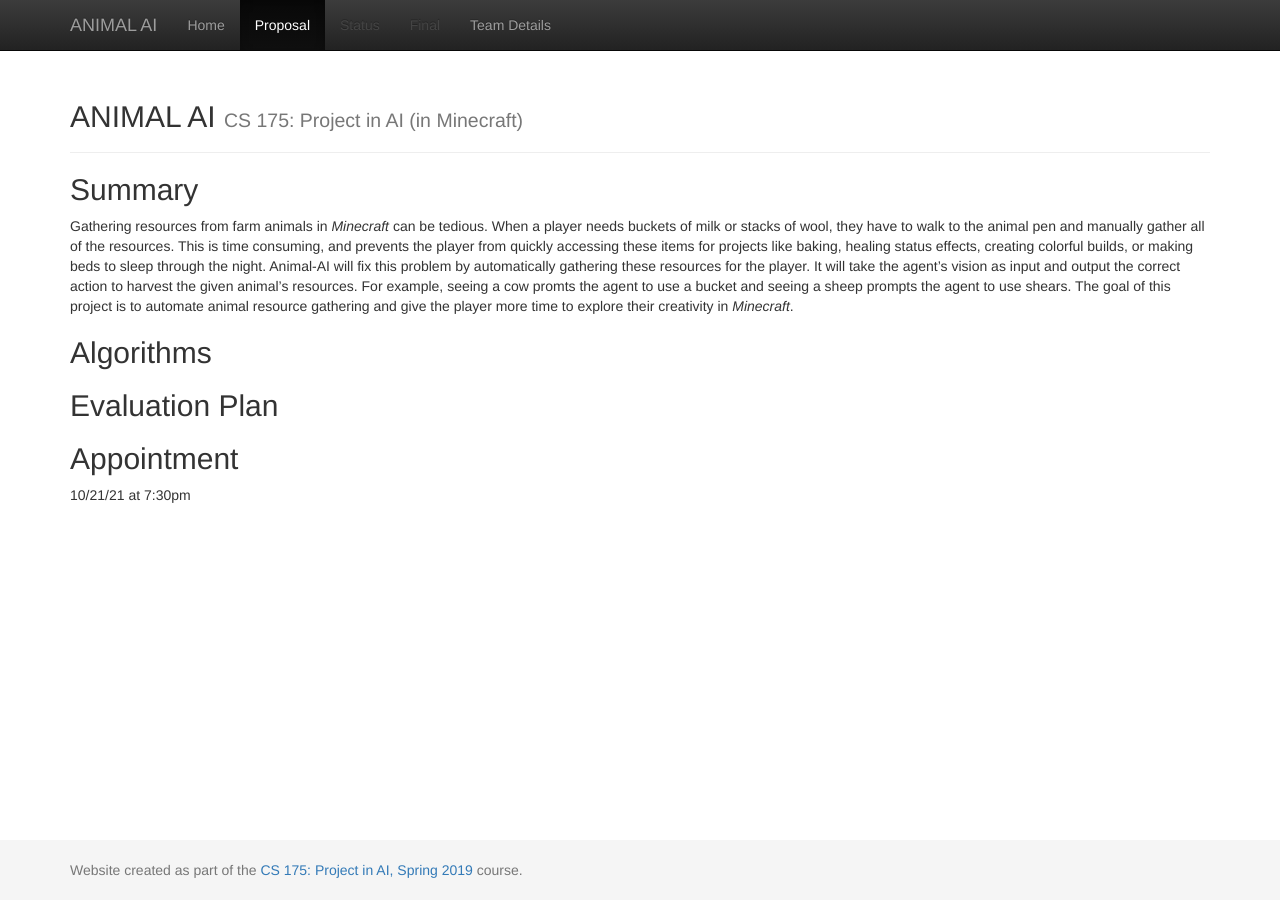
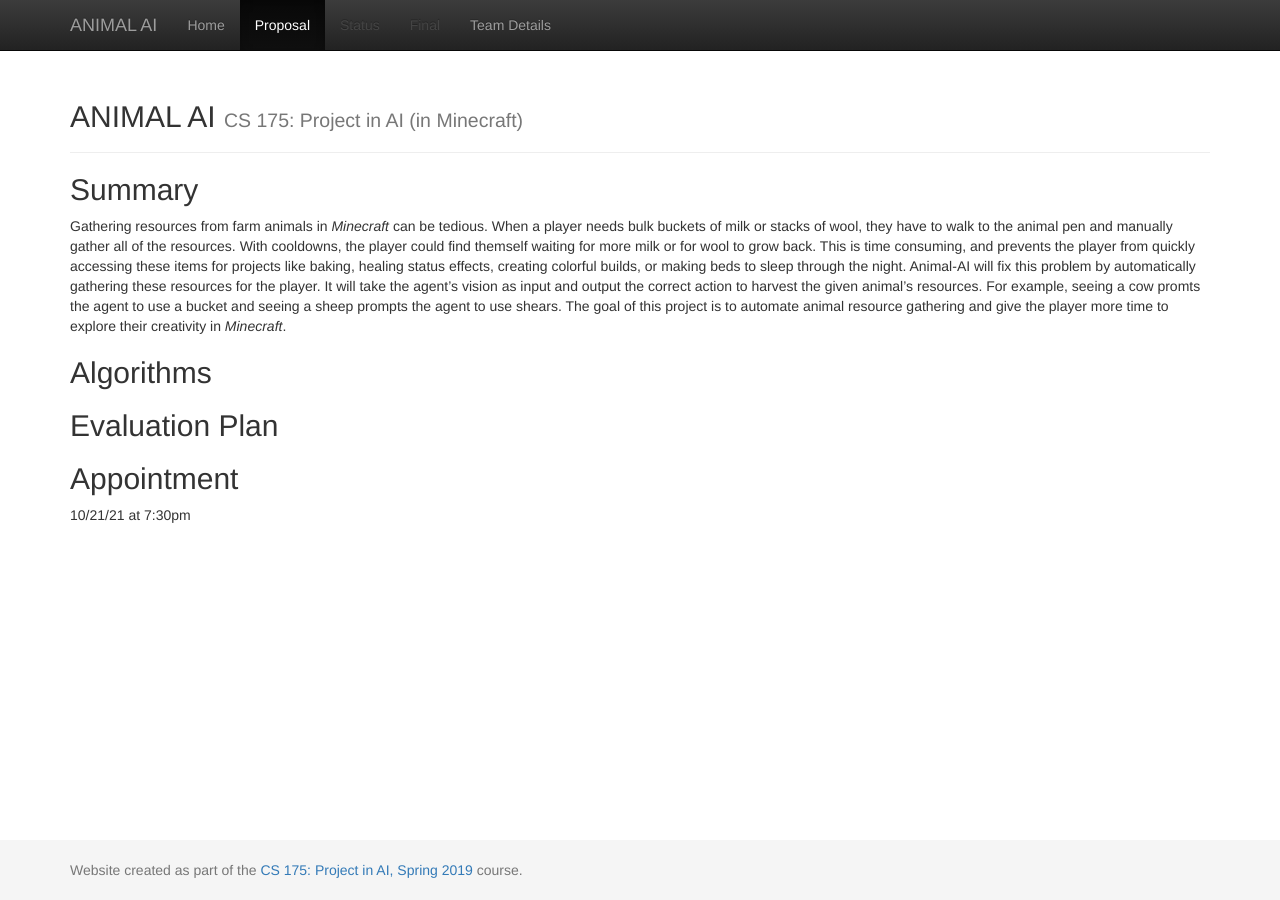
Before and after one commit to brandonmeyer/BarnyardBot, a Jekyll site: the page built from docs/proposal.md, in a window 1280 px wide. Built offline with Jekyll 4.4.1, drawn with Linux system fonts in a browser that asks for light colours.

Commit message:
Update proposal.md

```diff
--- a/docs/proposal.md
+++ b/docs/proposal.md
@@ -4,7 +4,7 @@
 ---
 
 ## Summary
-Gathering resources from farm animals in *Minecraft* can be tedious. When a player needs buckets of milk or stacks of wool, they have to walk to the animal pen and manually gather all of the resources. This is time consuming, and prevents the player from quickly accessing these items for projects like baking, healing status effects, creating colorful builds, or making beds to sleep through the night. Animal-AI will fix this problem by automatically gathering these resources for the player. It will take the agent's vision as input and output the correct action to harvest the given animal's resources. For example, seeing a cow promts the agent to use a bucket and seeing a sheep prompts the agent to use shears. The goal of this project is to automate animal resource gathering and give the player more time to explore their creativity in *Minecraft*.
+Gathering resources from farm animals in *Minecraft* can be tedious. When a player needs bulk buckets of milk or stacks of wool, they have to walk to the animal pen and manually gather all of the resources. With cooldowns, the player could find themself waiting for more milk or for wool to grow back. This is time consuming, and prevents the player from quickly accessing these items for projects like baking, healing status effects, creating colorful builds, or making beds to sleep through the night. Animal-AI will fix this problem by automatically gathering these resources for the player. It will take the agent's vision as input and output the correct action to harvest the given animal's resources. For example, seeing a cow promts the agent to use a bucket and seeing a sheep prompts the agent to use shears. The goal of this project is to automate animal resource gathering and give the player more time to explore their creativity in *Minecraft*.
 
 
 ## Algorithms
```
